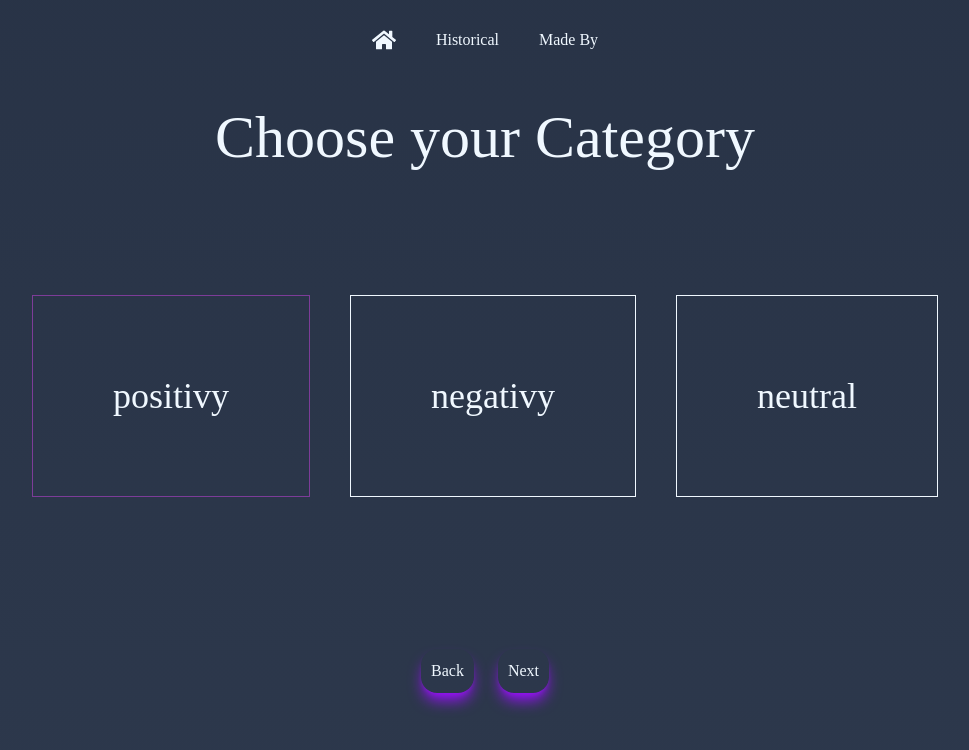
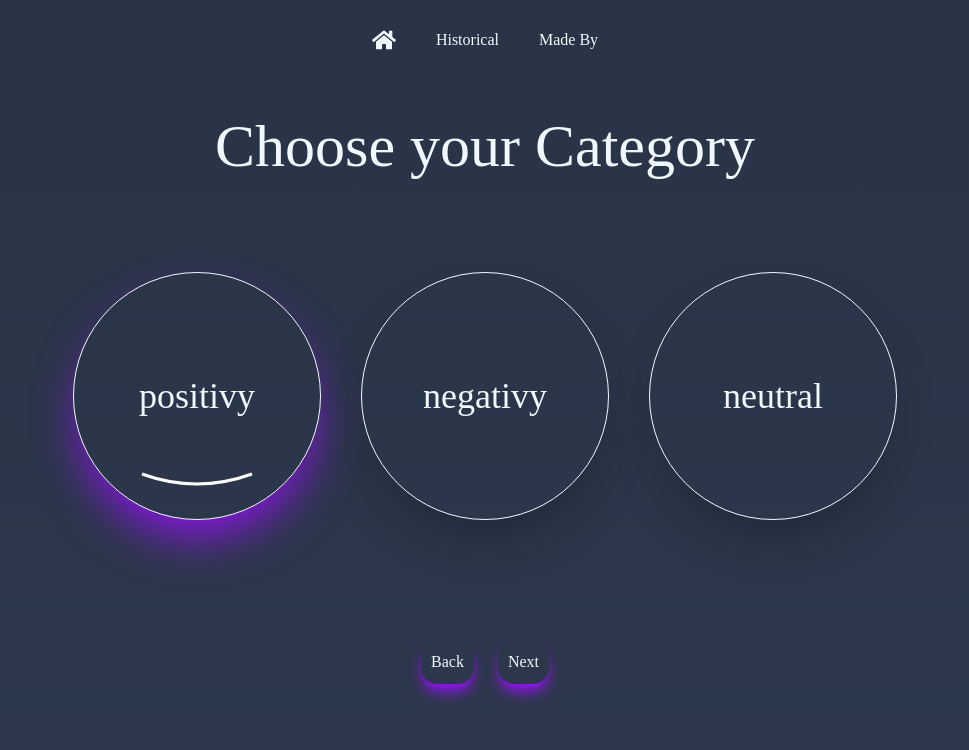
Before and after one commit to Gioma10/Mood-song, a React (Vite) app: page /choose-category in a window 1280 px wide. Both pictures are taken after a click on the element "positivy". Shown: the top 750 px of the page, without its empty margins (155-1124 px from the left). Built offline with nearby package versions, Linux system fonts and the light colour scheme; a web font is replaced by a local one.

Commit message:
little problem with merge

```diff
--- a/src/pages/ChooseCategory.tsx
+++ b/src/pages/ChooseCategory.tsx
@@ -2,7 +2,7 @@ import Button from "../components/Button";
 import React from "react";
 
 interface ChooseCategoryProps{
-    categories: {title: string, active:boolean, emotions: string[]}[],
+    categories: {title: string, active:boolean, emotions: {emotion:string, color: string}[]}[],
     onSelectCategory: (index:number)=> void,
     disableBtn: boolean
 }
@@ -10,16 +10,33 @@ interface ChooseCategoryProps{
 const ChooseCategory: React.FC<ChooseCategoryProps> = ({ categories, onSelectCategory, disableBtn})=>{
 
     return (
-        <div className="flex flex-col justify-center items-center gap-32">
+        <div className="flex flex-col justify-center items-center gap-24">
             <h2 className="text-6xl">Choose your Category</h2>
             <div className="flex gap-10">
                 {categories.map((category, index)=>{
                     return (
                         <div
                             key={index}
-                            className={`border ${category.active && 'border-[#7D3C98]'} p-20 text-4xl cursor-pointer `}
+                            className={`border ${category.active && 'shadow-purple-600'} shadow-2xl rounded-full w-62 h-62 group text-4xl cursor-pointer relative flex justify-center items-center`}
                             onClick={()=>onSelectCategory(index)}>
                             <p>{category.title}</p>
+                            <div className={`absolute bottom-0  group-hover:opacity-100 transition-all duration-500 ${category.active ? 'opcaity-100' : 'opacity-0'}`}>
+                                     {category.title === 'positivy' &&
+                                         <svg width="150" height="75">
+                                             <path d="M20,30 Q75,50 130,30" stroke="white" strokeWidth={3} fill="transparent"/>
+                                         </svg>
+                                     }
+                                     {category.title === 'negativy' &&
+                                         <svg width="150" height="75" className="rotate-180">
+                                             <path d="M20,30 Q75,50 130,30" stroke="white" strokeWidth={3} fill="transparent"/>
+                                         </svg>
+                                     }
+                                     {category.title === 'neutral' &&
+                                         <svg width="150" height="75">
+                                             <line x1="20" y1="30" x2="130" y2="30" stroke="white" strokeWidth={3}/>
+                                         </svg>
+                                     }
+                             </div>
                         </div>
                     )
                 })}
--- a/src/pages/GenerateResult.tsx
+++ b/src/pages/GenerateResult.tsx
@@ -137,7 +137,8 @@ const GenerateResult: React.FC<Props> = ({ answer }) => {
                                                 </a>
                                                 <div
                                                 className="text-4xl"
-                                                onClick={() => handleSelectPlaylist(playlist)}>
+                                                // onClick={() => handleSelectPlaylist(playlist)}
+                                                >
 
                                                     {selectedPlaylists[playlist.id] ? "Selezionato" : "+"}
                                                 </div>
```
Also changed, not shown: src/pages/ChooseEmotions.tsx (+0 -9 lines).
